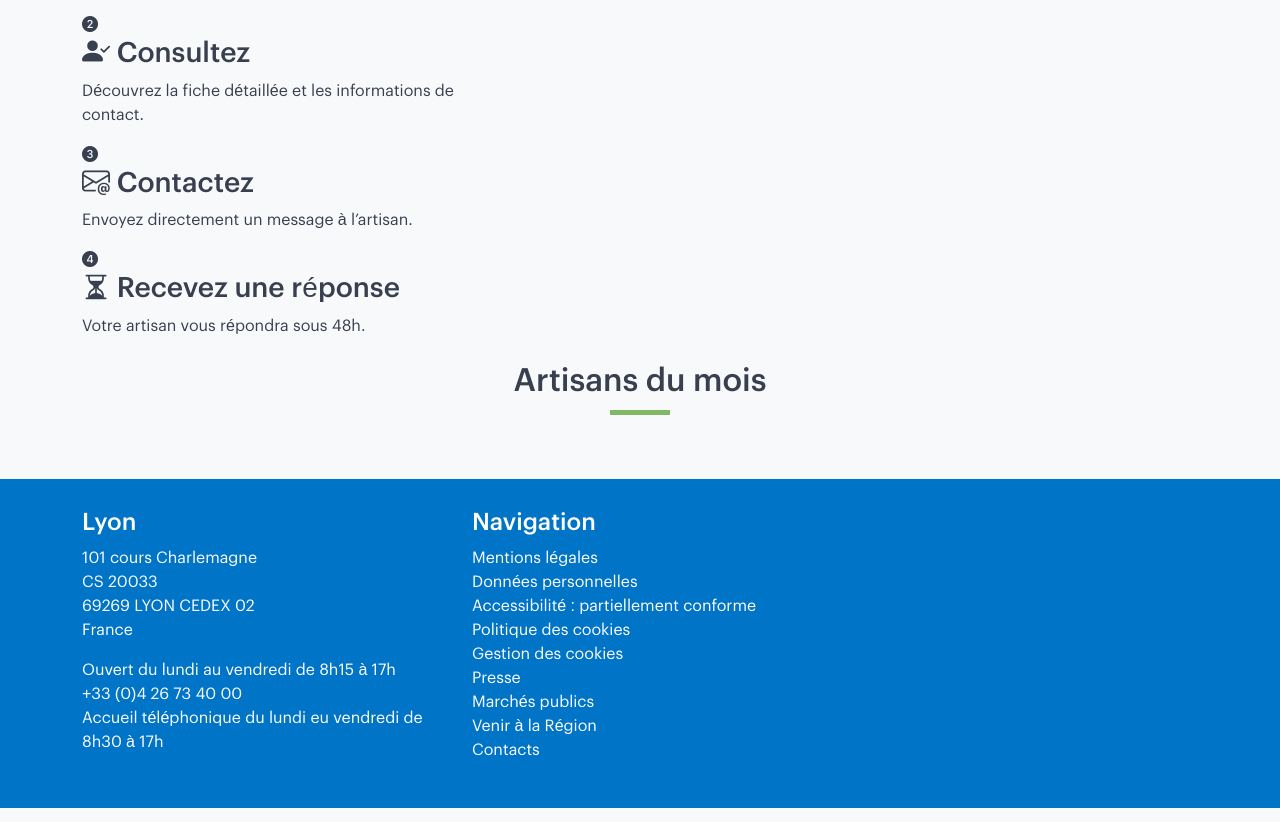
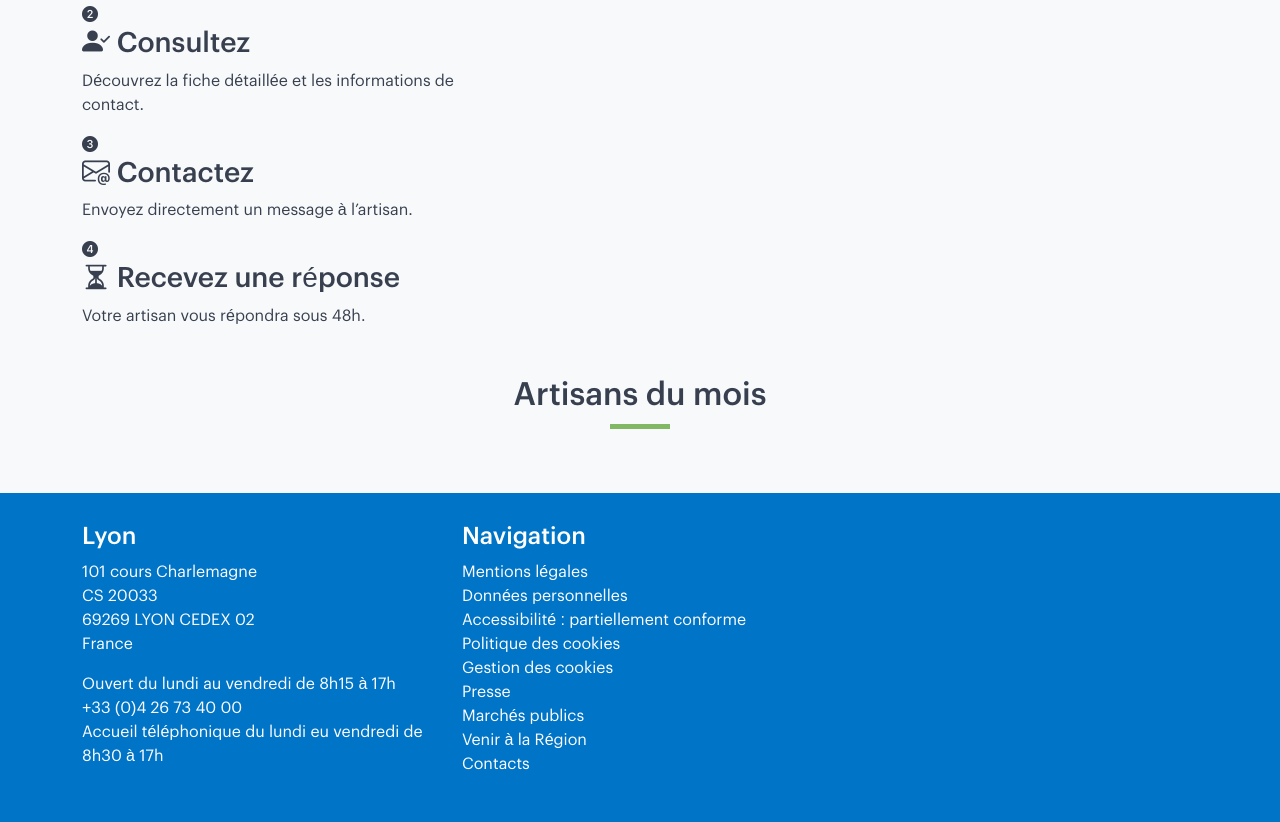
Before and after one commit to Lydie-pixel/Trouve_ton_artisan, a website: page artisan-front/index.html in a window 1280 px wide. Shown: the part 697-1519 px from the top of the page. Drawn offline with nearby package versions, Linux system fonts and the light colour scheme; no server answers.

Commit message:
Correctif des cartes

```diff
--- a/artisan-front/asset/css/general.css
+++ b/artisan-front/asset/css/general.css
@@ -90,10 +90,6 @@ header {
 /* =====================
    CARTES ARTISANS
 ===================== */
-
-.row {
-  gap: 10px;
-}
 
 .card {
   border: none;
--- a/artisan-front/index.html
+++ b/artisan-front/index.html
@@ -47,7 +47,7 @@
                 </div>
             </section>
 
-            <section class="container mt-4">
+            <section class="container mt-5">
 
                 <h2 class="text-center"> Artisans du mois</h2>
                 <div class="section-accent-green"></div>
```
Also changed, not shown: artisan-front/pages/artisans.html (+2 -2 lines).
